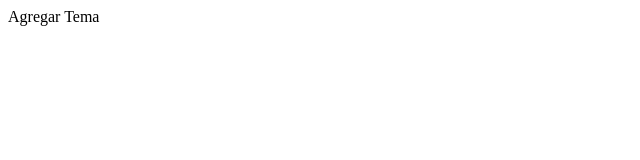
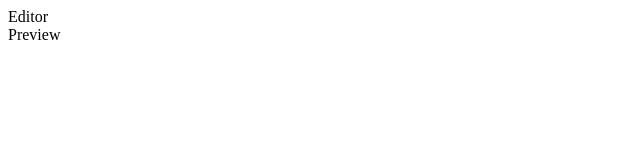
Before and after one commit to arnaldo16763695/wikidea, a React (Vite) app: page /add-theme in a window 1280 px wide. Shown: the top 160 px of the page, without its empty margins (0-640 px from the left). Built offline with nearby package versions, Linux system fonts and the light colour scheme.

Commit message:
configurando editor de texto

```diff
--- a/package.json
+++ b/package.json
@@ -11,6 +11,7 @@
   "dependencies": {
     "react": "^18.2.0",
     "react-dom": "^18.2.0",
+    "react-quill": "^2.0.0",
     "react-router-dom": "^6.10.0"
   },
   "devDependencies": {
--- /dev/null
+++ b/src/routes/AddTheme.css
@@ -0,0 +1,3 @@
+.container{
+
+}
--- a/src/routes/AddTheme.jsx
+++ b/src/routes/AddTheme.jsx
@@ -1,9 +1,13 @@
-
-
+import "./AddTheme.css";
 const AddTheme = () => {
   return (
-    <div>Agregar Tema</div>
-  )
-}
+    <div className="container">
+      <div className="row">
+        <div className="editor">Editor</div>
+        <div className="preview">Preview</div>
+      </div>
+    </div>
+  );
+};
 
-export default AddTheme
+export default AddTheme;
--- a/src/routes/root.css
+++ b/src/routes/root.css
@@ -2,16 +2,17 @@
     display: flex;
     flex-direction: column;
     align-items: center;
-    justify-content: space-around;
+    justify-content: space-evenly;
     height: 100vh;
     background-color: aliceblue;
 }
 
 .input{
-    width: 20%;
+    width: 40%;
     border-radius: 10px;
     height: 2rem;
     font-size: medium;
+    background-color: bisque;
 }
 
 .buttons{
@@ -19,6 +20,7 @@
     justify-content: space-around;
     width: 100%;
     text-align: center;
+
 }
 
 .button{
```
Also changed, not shown: 1 other file (tests, documents, lock files or other folders).
